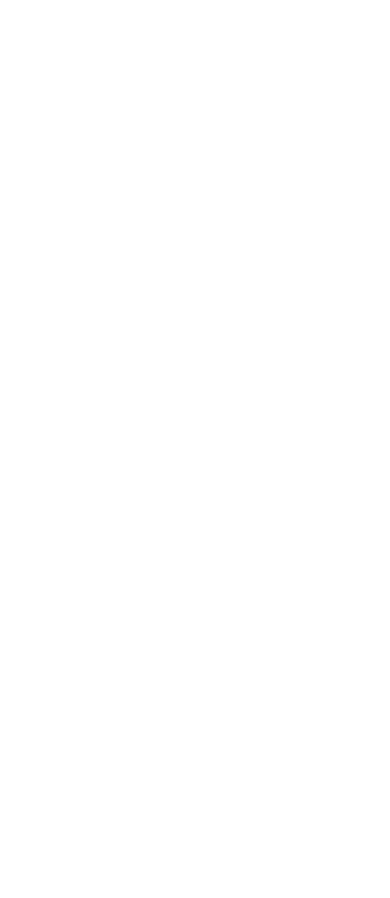
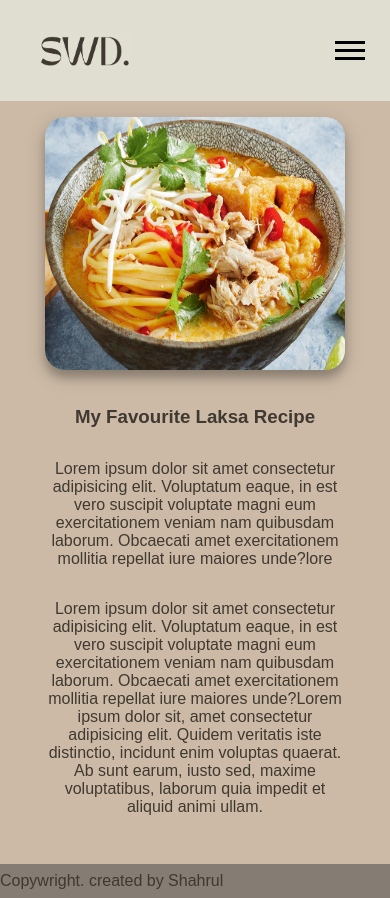
Before and after one commit to Shalulu94/Feb24-t1a2-portfolio, a plain HTML site: page blog-laksa.html in a window 390 px wide. Before the commit the page ends 844 px from the top, so only its background shows below. Drawn offline with nearby package versions, Linux system fonts and the light colour scheme.

Commit message:
updated all miniblog pages and added formatting to others

```diff
--- a/about.css
+++ b/about.css
@@ -3,7 +3,7 @@ main {
     justify-content: center;
     align-items: start;
     width: 100%;
-    min-height: 81dvh;
+    min-height: 79dvh;
     flex-wrap: wrap;
     margin-top: 5dvh;
 
@@ -19,10 +19,11 @@ main {
 
 }
 
-#selfie {
+#photo {
     width: 280px;
     height: 40dvh;
     border-radius: 20px;
+    box-shadow: 0 8px 8px 0 rgba(0, 0, 0, 0.2), 0 6px 20px 0 rgba(0, 0, 0, 0.19);
 }
 
 .mininav {
@@ -38,6 +39,12 @@ main {
 
 .mininav > a {
     margin: 0.5em;
+}
+
+.mininav > a:hover {
+    text-decoration: underline;
+    transform: scale(1.1);
+    transition: 0.2s;
 }
 
 .description {
--- a/blog-laksa.html
+++ b/blog-laksa.html
@@ -0,0 +1,73 @@
+<!DOCTYPE html>
+<html lang="en">
+<head>
+    <meta charset="UTF-8">
+    <meta name="viewport" content="width=device-width, initial-scale=1.0">
+    <title>Shahrul Web Design</title>
+    <link rel="stylesheet" href="style.css">
+    <link rel="stylesheet" href="miniblog.css">
+    <link rel="stylesheet" href="https://cdnjs.cloudflare.com/ajax/libs/animate.css/4.1.1/animate.min.css"/>
+</head>
+<body>
+
+    <header>
+        <div class="logo">
+            <a href="index.html">
+                <img class="logo-img" src="./Pictures/logo5.jpg" alt="Shaz Web Design Logo">
+            </a>
+        </div>
+
+        <input type="checkbox" id="nav_check" hidden>
+
+        <nav class="bignav">
+
+            <ul class="menu">
+                <li><a href="about-background.html">About Me</a></li>
+                <li><a href="projects.html">Projects</a></li>
+                <li><a href="blog.html">Blog</a></li>
+                <li><a href="contact.html">Connect</a></li>
+            </ul>
+
+        </nav>
+
+        <!-- Html to create a navigation bar icon -->
+        <label for="nav_check" class="hamburger">
+            <div></div>
+            <div></div>
+            <div></div>
+        </label>
+
+    </header>
+
+
+    <main>
+
+        <section>
+            <div>
+                <img src="./Pictures/laksa.jpg" alt="Picture of Japan">
+            </div>
+
+            <article>
+                <h3>
+                    My Favourite Laksa Recipe
+                </h3>
+                <p>
+                    Lorem ipsum dolor sit amet consectetur adipisicing elit. Voluptatum eaque, in est vero suscipit voluptate magni eum exercitationem veniam nam quibusdam laborum. Obcaecati amet exercitationem mollitia repellat iure maiores unde?lore
+                </p>
+                <p>
+                    Lorem ipsum dolor sit amet consectetur adipisicing elit. Voluptatum eaque, in est vero suscipit voluptate magni eum exercitationem veniam nam quibusdam laborum. Obcaecati amet exercitationem mollitia repellat iure maiores unde?Lorem ipsum dolor sit, amet consectetur adipisicing elit. Quidem veritatis iste distinctio, incidunt enim voluptas quaerat. Ab sunt earum, iusto sed, maxime voluptatibus, laborum quia impedit et aliquid animi ullam.
+                </p>
+
+            </article>
+
+        </section>
+
+     </main>
+
+    <footer>
+        Copywright. created by Shahrul
+    </footer>
+
+
+</body>
+</html>
--- a/blog.css
+++ b/blog.css
@@ -35,6 +35,7 @@ article {
     width: 100%;
     height: 100%;
     border-radius: 25px;
+    box-shadow: 5px 2px 10px;
 }
 
 .right {
--- a/miniblog.css
+++ b/miniblog.css
@@ -0,0 +1,44 @@
+section {
+    display: flex;
+    flex-direction: column;
+    align-items: center;
+    padding: 5em;
+    text-align: center;
+
+}
+
+main section div {
+    justify-content: center;
+    align-items: center;
+
+ }
+
+article {
+    padding: 2em;
+}
+
+p {
+    padding-top: 2em;
+}
+
+main section div img {
+    width: 60dvw;
+    height: 30dvh;
+    max-width: 600px;
+    border-radius: 20px;
+    box-shadow: 0 8px 8px 0 rgba(0, 0, 0, 0.2), 0 6px 20px 0 rgba(0, 0, 0, 0.19);
+
+}
+
+@media screen and (max-width: 700px) {
+    main section div img {
+        height: 30dvh;
+        min-width: 300px;
+
+    }
+
+    section {
+        padding: 1em;
+    }
+
+}
--- a/projects.css
+++ b/projects.css
@@ -25,11 +25,17 @@ main {
 
 }
 
+
 .projects img {
     height: 100%;
     width: 100%;
     border-top-left-radius: 17px;
     border-top-right-radius: 17px;
+}
+
+.projects:hover {
+    transform: scale(1.1);
+    transition: 0.3s;
 }
 
 .projects a {
```
Also changed, not shown: about-background.html (+1 -1 lines), about-hobby.html (+1 -1 lines), blog-japan.html (+19 -0 lines), blog-niseko.html (+73 -0 lines), blog-pimms.html (+73 -0 lines), blog-ride.html (+73 -0 lines).
